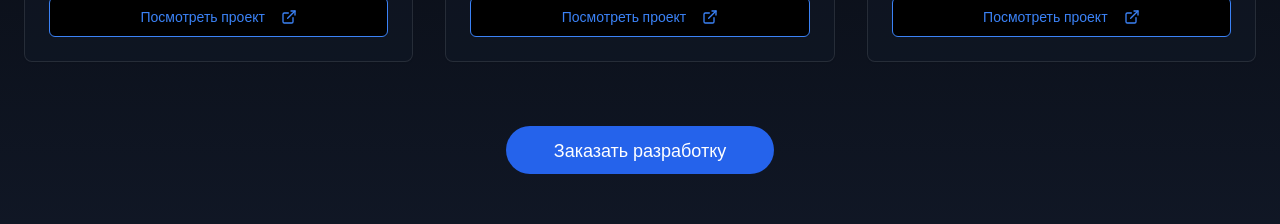
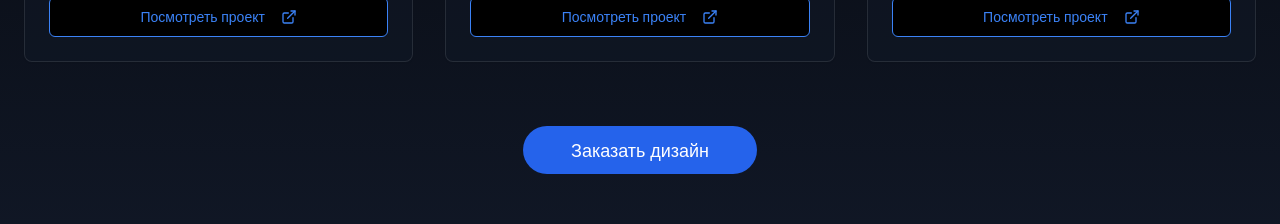
Before and after one commit to pr-poehali-dev/modern-dark-design, a React (Vite) app: page / in a window 1280 px wide. Shown: the part 1440-1664 px from the top of the page. Built offline with nearby package versions, Linux system fonts and the light colour scheme.

Commit message:
Обновление 1 компонентов

```diff
--- a/src/pages/Index.tsx
+++ b/src/pages/Index.tsx
@@ -162,9 +162,7 @@ const Index = () => {
             <Button
               size="lg"
               className="bg-blue-600 hover:bg-blue-700 text-white px-12 py-6 text-lg rounded-full"
-            >
-              Заказать разработку
-            </Button>
+            >Заказать дизайн</Button>
           </div>
         </div>
       </section>
```
